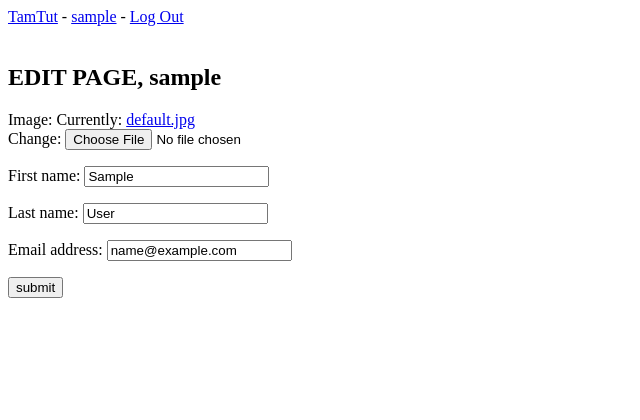
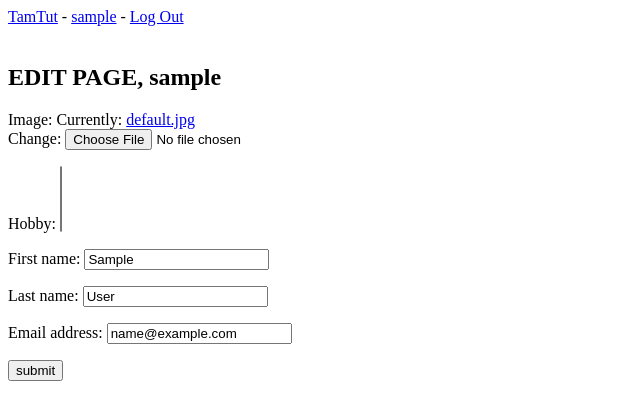
Before and after one commit to nadyr-mg/TamTut, a Django app: page /profile/edit/ in a window 1280 px wide. Shown: the top 420 px of the page, without its empty margins (0-640 px from the left). Run offline with Django 3.2, Linux system fonts and the light colour scheme; the visitor is signed in with stand-in values (Sample User, id 1); data that the repository does not hold is empty.

Commit message:
created hobby model and added hobbies to profile and edit page

```diff
--- a/core/admin.py
+++ b/core/admin.py
@@ -1,4 +1,5 @@
 from django.contrib import admin
-from core.models import Profile
+from core.models import Profile, Hobby
 
 admin.site.register(Profile)
+admin.site.register(Hobby)
--- a/core/forms.py
+++ b/core/forms.py
@@ -17,7 +17,7 @@ class UserRegistrationForm(UserCreationForm):
 class EditProfileInfo(forms.ModelForm):
     class Meta:
         model = Profile
-        fields = ('image', )
+        fields = ('image', 'hobby')
 
 
 class EditUserInfo(forms.ModelForm):
--- a/core/models.py
+++ b/core/models.py
@@ -1,19 +1,25 @@
-import os
-
 from PIL import Image
 from django.db import models
 from django.contrib.auth.models import User
 
 
+class Hobby(models.Model):
+    hobby = models.CharField(max_length=100)
+
+    def __str__(self):
+        return self.hobby
+
+
 class Profile(models.Model):
     user = models.OneToOneField(User, on_delete=models.CASCADE)
+    hobby = models.ManyToManyField(Hobby)
     image = models.ImageField(default='default.jpg', upload_to='profile_pics')
 
     def __str__(self):
         return f'{self.user.username} Profile'
 
-    def save(self):
-        super().save()
+    def save(self, *args, **kwargs):
+        super(Profile, self).save(*args, **kwargs)
 
         img = Image.open(self.image.path)
 
--- a/core/views.py
+++ b/core/views.py
@@ -1,6 +1,7 @@
 from django.shortcuts import render, redirect, reverse
 from django.contrib.auth import authenticate, login
 from core.forms import UserRegistrationForm, EditUserInfo, EditProfileInfo
+from core.models import Profile
 
 
 def home(request):
@@ -31,7 +32,9 @@ def register(request):
 
 
 def profile(request):
-    return render(request, 'core/profile.html')
+    prof = Profile.objects.get(id=request.user.profile.id)
+    hobbies = prof.hobby.all()
+    return render(request, 'core/profile.html', {'hobbies': hobbies})
 
 
 def edit_profile(request):
```
Also changed, not shown: core/templates/core/profile.html (+11 -6 lines), media/profile_pics/6051898-stars-sun-planets.jpg (added).
